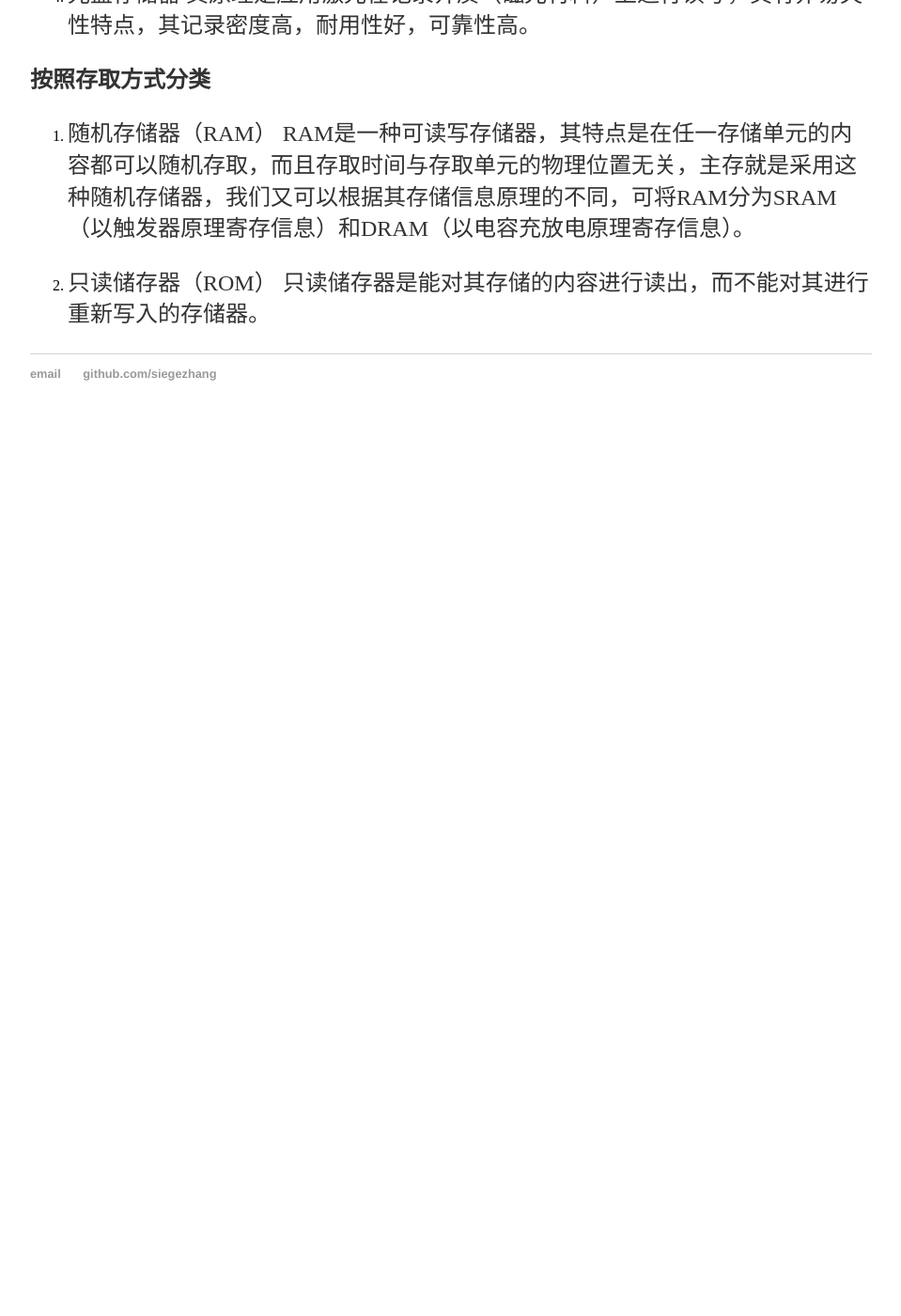
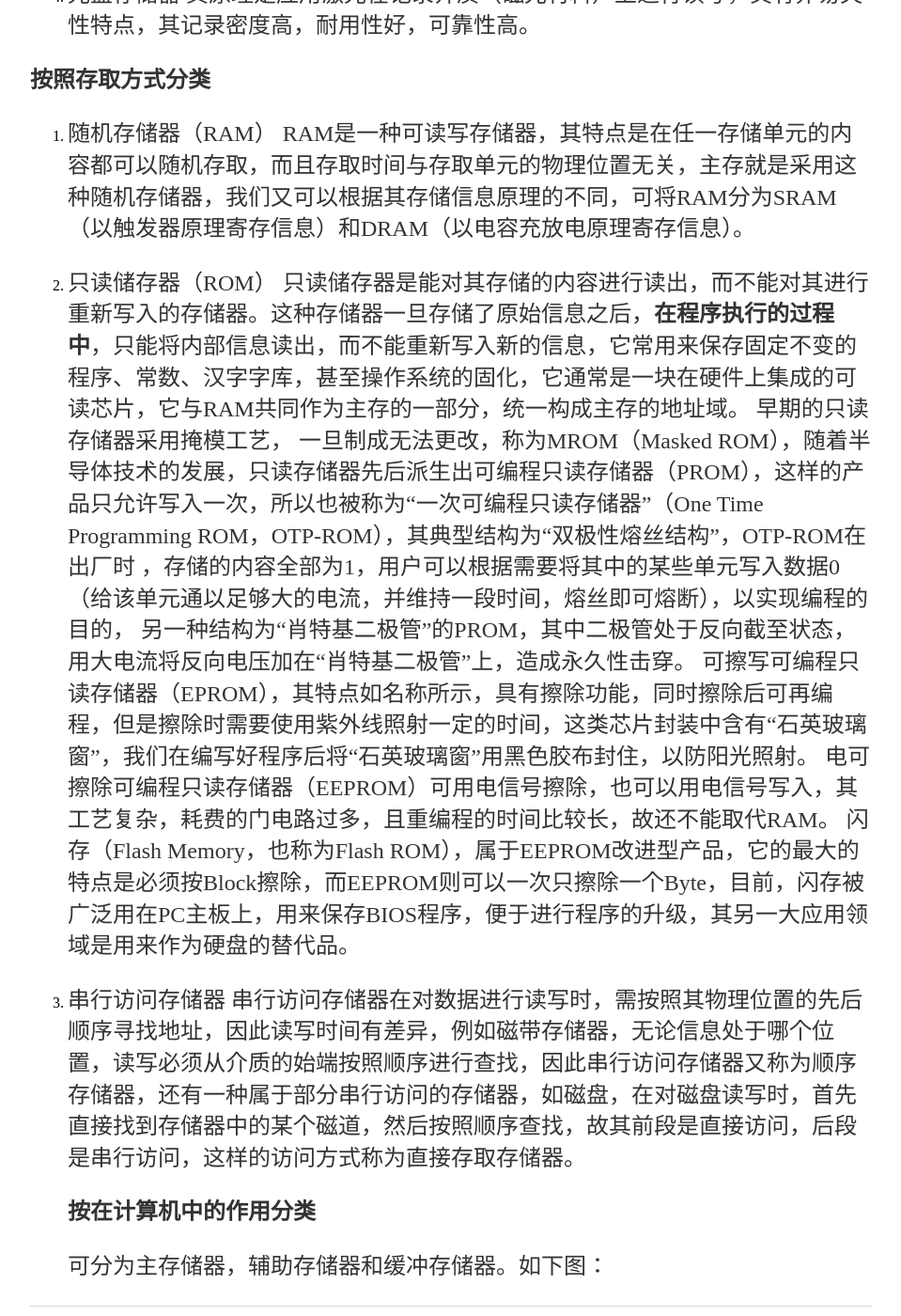
Before and after one commit to siegezhang/github.io, a Jekyll site: the page built from _posts/2016-07-21-computer_architecture_01.md, in a window 1280 px wide and 1400 px high, scrolled down 849 px. Shown: the whole window at 94% size, without its empty margins (160-1119 px from the left). Built offline with Jekyll 4.4.1, drawn with Linux system fonts in a browser that asks for light colours; before the commit the page ends 1314 px from its top, so only the background shows below that.

Commit message:
存储器的分类

```diff
--- a/_posts/2016-07-21-computer_architecture_01.md
+++ b/_posts/2016-07-21-computer_architecture_01.md
@@ -26,4 +26,15 @@ date: 2016-07-21
    RAM是一种可读写存储器，其特点是在任一存储单元的内容都可以随机存取，而且存取时间与存取单元的物理位置无关，主存就是采用这种随机存储器，我们又可以根据其存储信息原理的不同，可将RAM分为SRAM（以触发器原理寄存信息）和DRAM（以电容充放电原理寄存信息）。
 
 2. 只读储存器（ROM）
-   只读储存器是能对其存储的内容进行读出，而不能对其进行重新写入的存储器。
+   只读储存器是能对其存储的内容进行读出，而不能对其进行重新写入的存储器。这种存储器一旦存储了原始信息之后，**在程序执行的过程中**，只能将内部信息读出，而不能重新写入新的信息，它常用来保存固定不变的程序、常数、汉字字库，甚至操作系统的固化，它通常是一块在硬件上集成的可读芯片，它与RAM共同作为主存的一部分，统一构成主存的地址域。
+   早期的只读存储器采用掩模工艺， 一旦制成无法更改，称为MROM（Masked ROM），随着半导体技术的发展，只读存储器先后派生出可编程只读存储器（PROM），这样的产品只允许写入一次，所以也被称为“一次可编程只读存储器”（One Time Programming ROM，OTP-ROM），其典型结构为“双极性熔丝结构”，OTP-ROM在出厂时 ，存储的内容全部为1，用户可以根据需要将其中的某些单元写入数据0（给该单元通以足够大的电流，并维持一段时间，熔丝即可熔断），以实现编程的目的， 另一种结构为“肖特基二极管”的PROM，其中二极管处于反向截至状态，用大电流将反向电压加在“肖特基二极管”上，造成永久性击穿。
+   可擦写可编程只读存储器（EPROM），其特点如名称所示，具有擦除功能，同时擦除后可再编程，但是擦除时需要使用紫外线照射一定的时间，这类芯片封装中含有“石英玻璃窗”，我们在编写好程序后将“石英玻璃窗”用黑色胶布封住，以防阳光照射。
+   电可擦除可编程只读存储器（EEPROM）可用电信号擦除，也可以用电信号写入，其工艺复杂，耗费的门电路过多，且重编程的时间比较长，故还不能取代RAM。
+   闪存（Flash Memory，也称为Flash ROM），属于EEPROM改进型产品，它的最大的特点是必须按Block擦除，而EEPROM则可以一次只擦除一个Byte，目前，闪存被广泛用在PC主板上，用来保存BIOS程序，便于进行程序的升级，其另一大应用领域是用来作为硬盘的替代品。
+
+3. 串行访问存储器
+    串行访问存储器在对数据进行读写时，需按照其物理位置的先后顺序寻找地址，因此读写时间有差异，例如磁带存储器，无论信息处于哪个位置，读写必须从介质的始端按照顺序进行查找，因此串行访问存储器又称为顺序存储器，还有一种属于部分串行访问的存储器，如磁盘，在对磁盘读写时，首先直接找到存储器中的某个磁道，然后按照顺序查找，故其前段是直接访问，后段是串行访问，这样的访问方式称为直接存取存储器。
+
+    **按在计算机中的作用分类**
+
+    可分为主存储器，辅助存储器和缓冲存储器。如下图：
```
